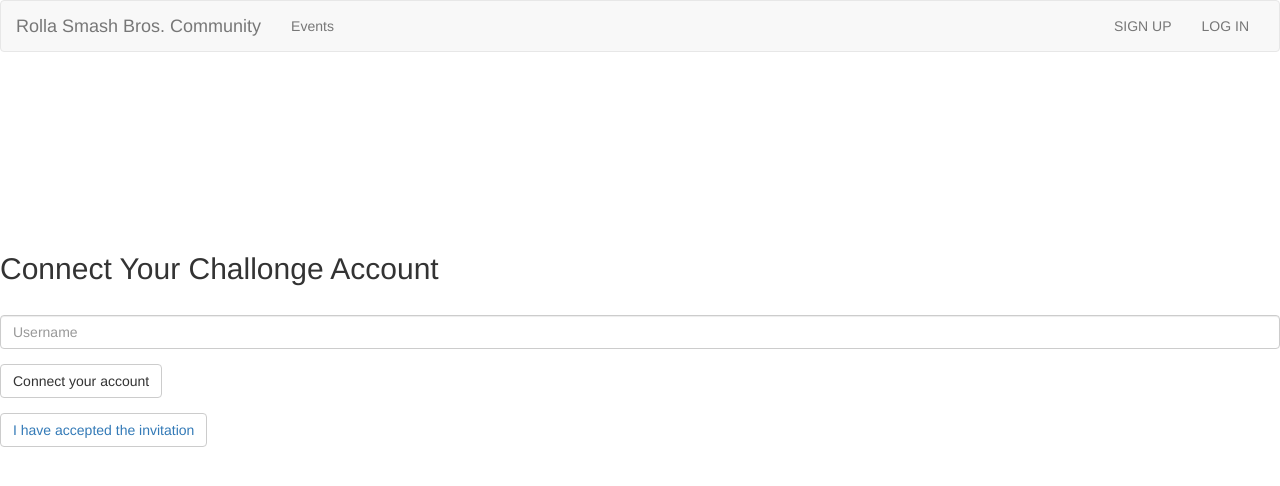
After one commit to renodubois/tournament-seeder, a Python web app: template templates/connect_challonge.html in a window 1280 px wide. The commit adds this page. Shown: the top 486 px of the page. Run offline with Jinja, Linux system fonts and the light colour scheme; the template is opened without the code that fills it, so the values that code supplies are empty; some libraries are stand-ins or nearby versions.

Commit message:
Added to the templates to include connecting challonge accounts

```diff
--- /dev/null
+++ b/templates/connect_challonge.html
@@ -0,0 +1,21 @@
+{% extends "templates/base.html" %}
+
+{% block content %}
+<div class="spacer"></div>
+<div class="connect_challonge-block">
+  <h2 class="connect_challonge-block">Connect Your Challonge Account</h2>
+  </br>
+  <form action = "/users/{{current_user}}/connect_challonge/"  method = "post">
+  <div class="form-group">
+    <input type="text" class="form-control" name="challonge-username" placeholder="Username">
+  </div>
+  <div class="form-group">
+    <button type="submit" class="btn btn-default">Connect your account</button>
+  </div>
+  </form>
+  <button type ="submit" class="btn btn-default">
+    <a href="/users/{{current_user}}/test_challonge/">I have accepted the invitation</a>
+  </button>
+
+</div>
+{% endblock %}
--- a/templates/navbar.html
+++ b/templates/navbar.html
@@ -17,6 +17,9 @@
 				<li><a href="/events/">Events</a></li>
 <!--	<li><a href="/rankings/">Rankings</a></li>
 				<li><a href="/forum/">Forums</a></li>-->
+				{% if current_user %}
+				<li><a href="/users/{{current_user}}/connect_challonge/">Connect Challonge</a> </li>
+				{% endif %}
 			</ul>
 			<div class="text-uppercase">
 				<ul class="nav navbar-nav navbar-right">
```
